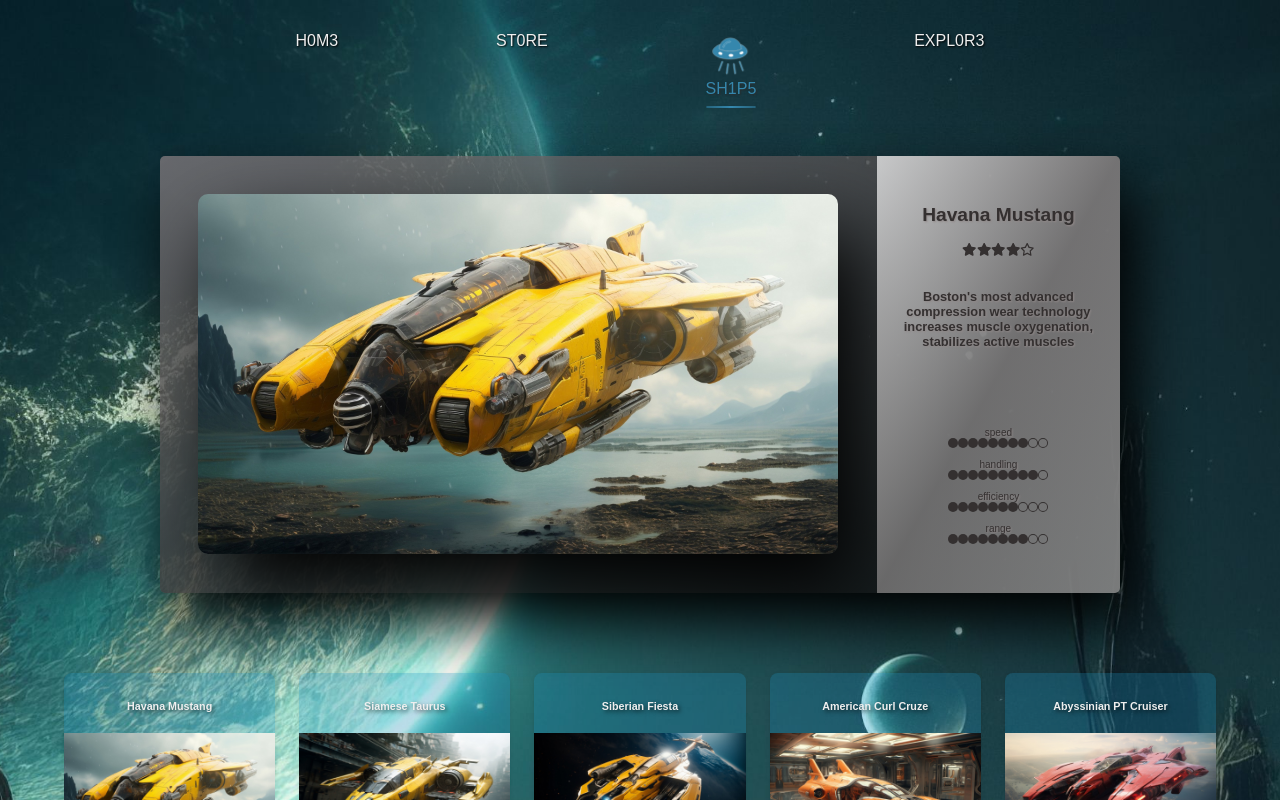
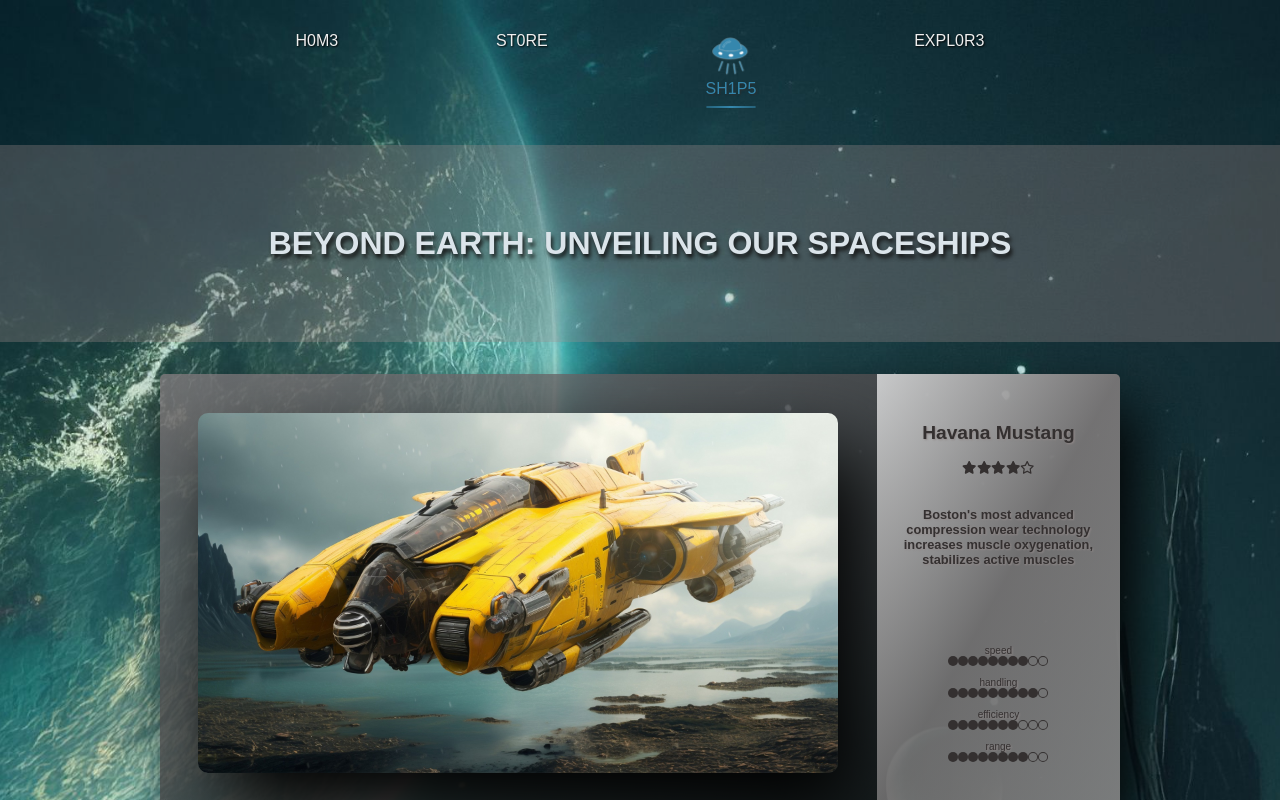
Before and after one commit to thegroosalugg/Andromeda, a React (Vite) app: page /ships in a window 1280 px wide. Shown: the top 800 px of the page. Built offline with nearby package versions, Linux system fonts and the light colour scheme; a web font is replaced by a local one.

Commit message:
created basic header component

```diff
--- /dev/null
+++ b/src/components/header/Header.module.css
@@ -0,0 +1,7 @@
+.header {
+  text-align: center;
+  color: rgb(219, 228, 234);
+  text-shadow: 2px 4px 4px rgb(21, 21, 21);
+  background-color: hsla(0, 11%, 60%, 0.311);
+  padding: 5rem 2rem;
+}
--- /dev/null
+++ b/src/components/header/Header.tsx
@@ -0,0 +1,18 @@
+import MotionDiv from '../UI/MotionDiv';
+import css from './Header.module.css';
+
+export default function Header({ text }: { text: string }) {
+  return (
+    <MotionDiv
+      element='h1'
+      className={css.header}
+      variants={{
+        hidden: { x: -500, scaleY: 0 },
+        visible: { x: 0, scaleY: [0, 0, 0, 0.5, 1] },
+      }}
+      transition={{ type: 'easeIn', duration: 0.8 }}
+    >
+      {text.toUpperCase()}
+    </MotionDiv>
+  );
+}
--- a/src/pages/spaceships/SpaceShips.tsx
+++ b/src/pages/spaceships/SpaceShips.tsx
@@ -1,10 +1,12 @@
 import { spaceships } from '../../assets/spaceships/spaceships';
 import SlideShow from '../../components/SlideShow';
+import Header from '../../components/header/Header';
 import SpaceShipsList from '../../components/spaceships/list/SpaceShipsList';
 
 export default function SpaceShipsPage() {
   return (
     <>
+      <Header text='beyond earth: unveiling our spaceships' />
       <SlideShow array={spaceships} />
       <SpaceShipsList className='ship-grid' spaceships={spaceships} />
     </>
```
